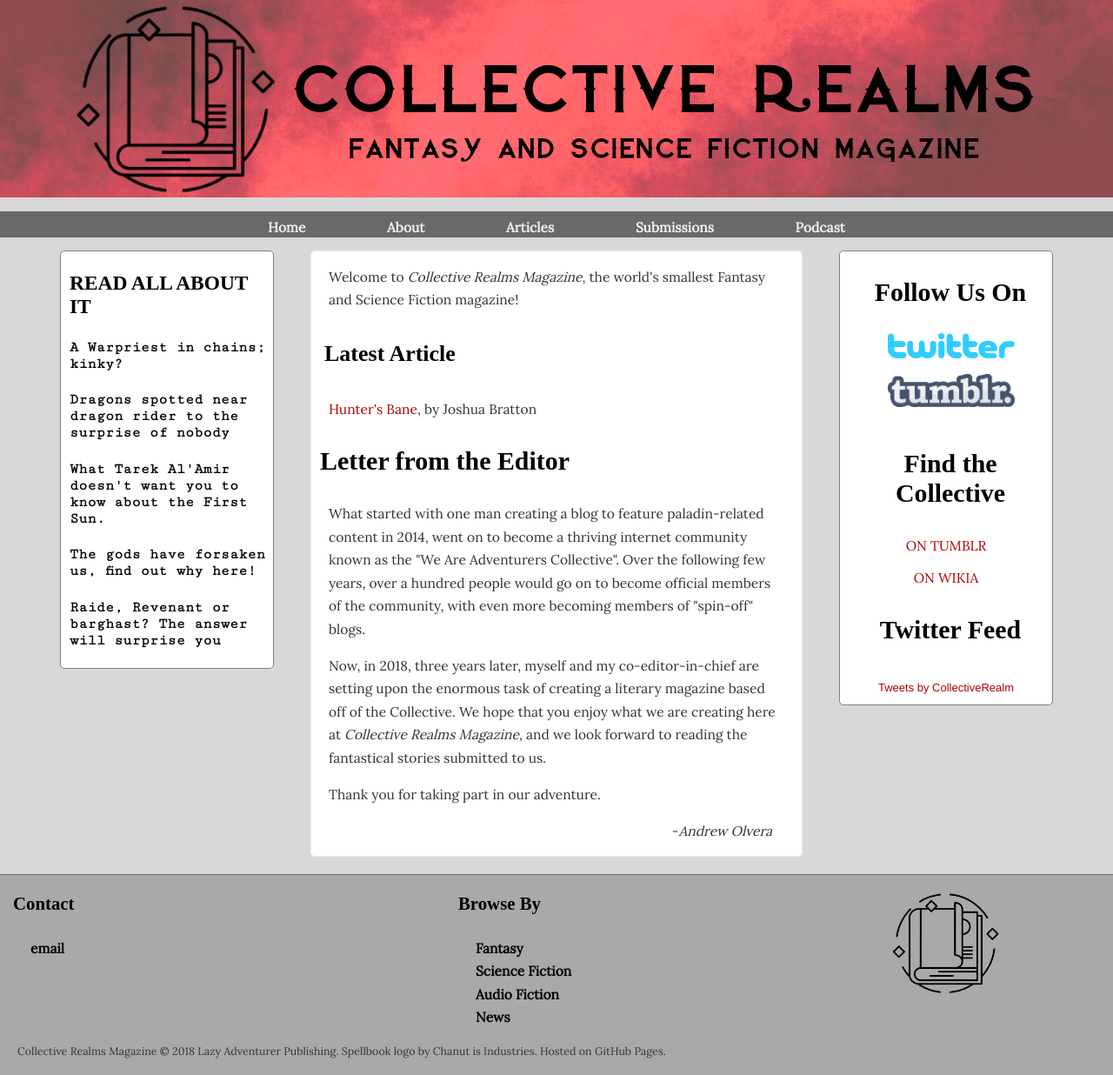
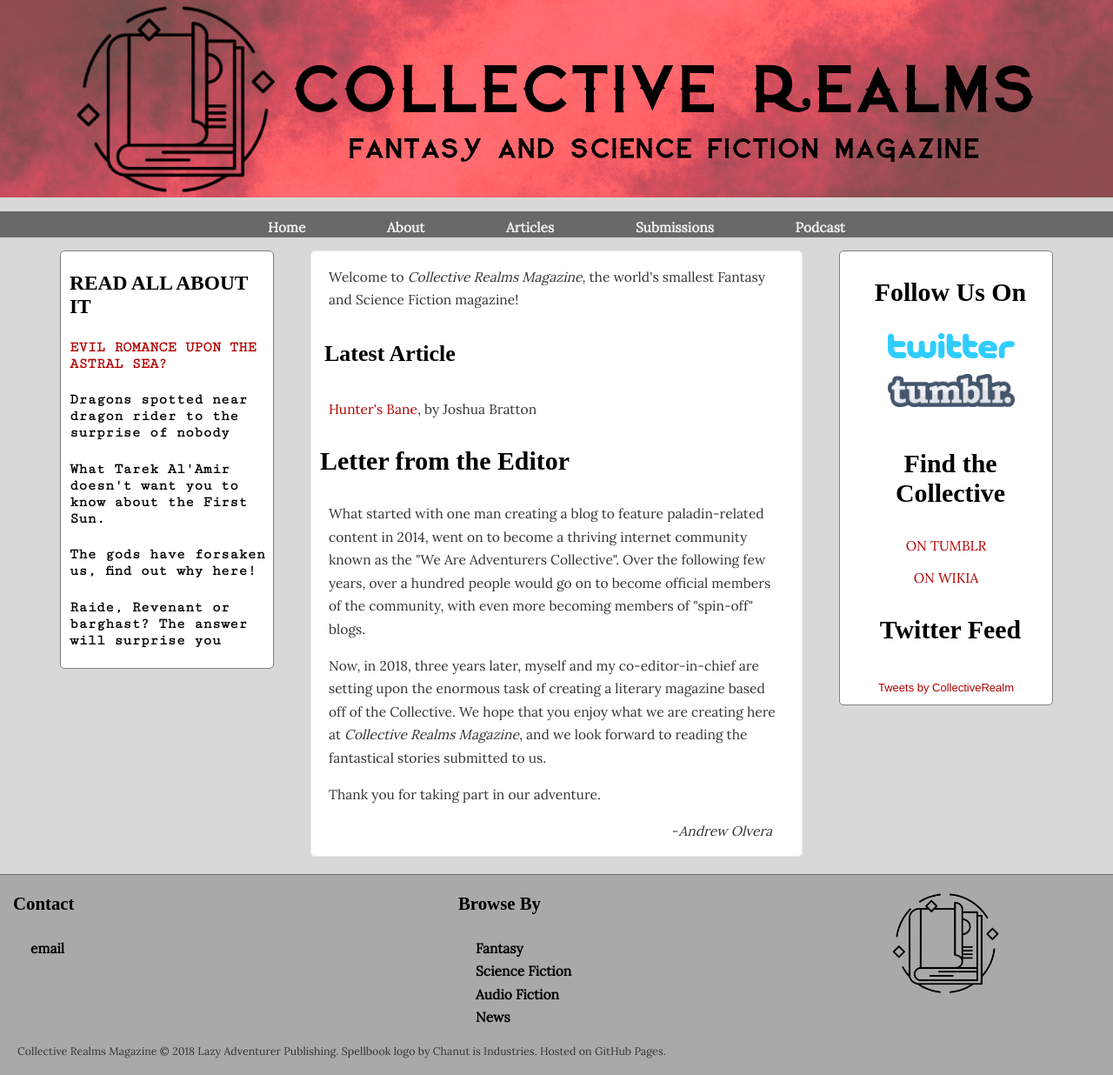
Before and after one commit to collectiverealms/collectiverealms, a Jekyll site: the page built from index.html, in a window 1280 px wide. Shown: the whole page at 87% size. Built offline with Jekyll 4.4.1, drawn with Linux system fonts in a browser that asks for light colours; some web fonts are replaced; the list of posts is cut into pages by our own code; comment, search, counter and statistics services are not loaded.

Commit message:
Update leftcolumn.html

```diff
--- a/_includes/leftcolumn.html
+++ b/_includes/leftcolumn.html
@@ -1,7 +1,7 @@
 <div id="leftcolumnwrap">
           <div id="leftcolumn">
                     <h3>READ ALL ABOUT IT</h3>
-                    <h4>A Warpriest in chains; kinky?</h4>
+                    <h4><a href="http://collectiverealms.com/news/2018-07-01-Evil-Romance">EVIL ROMANCE UPON THE ASTRAL SEA?</a></h4>
                     <h4>Dragons spotted near dragon rider to the surprise of nobody</h4>
                     <h4>What Tarek Al'Amir doesn't want you to know about the First Sun.</h4>
                     <h4>The gods have forsaken us, find out why here!</h4>
```
